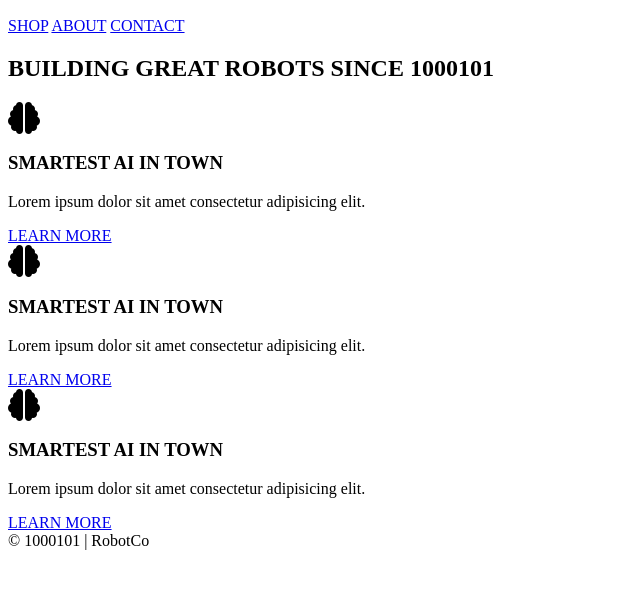
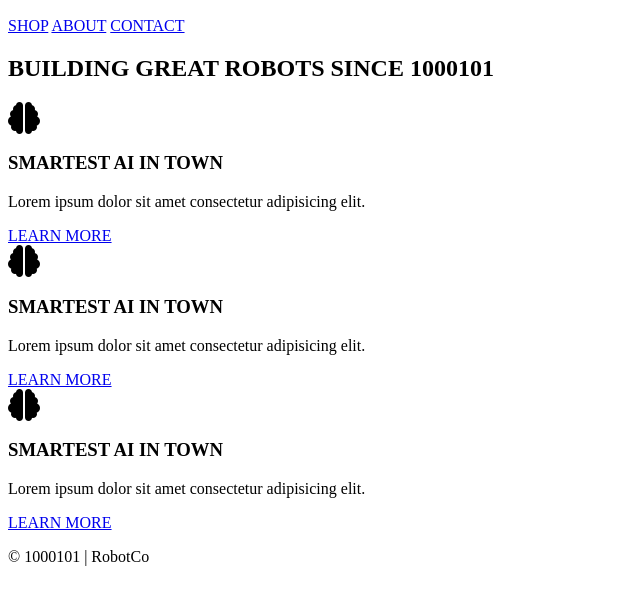
Before and after one commit to SnowSlurpie/robotco, a plain HTML site: page index.html in a window 1280 px wide. Shown: the part 106-706 px from the top of the page, without its empty margins (0-640 px from the left). Drawn offline with Linux system fonts and the light colour scheme.

Commit message:
added p to footer

```diff
--- a/index.html
+++ b/index.html
@@ -48,7 +48,7 @@
     </section>
 
 <footer>
-    &copy; 1000101 | RobotCo
+    <p>&copy; 1000101 | RobotCo</p>
 </footer>
 </body>
 </html>
```
